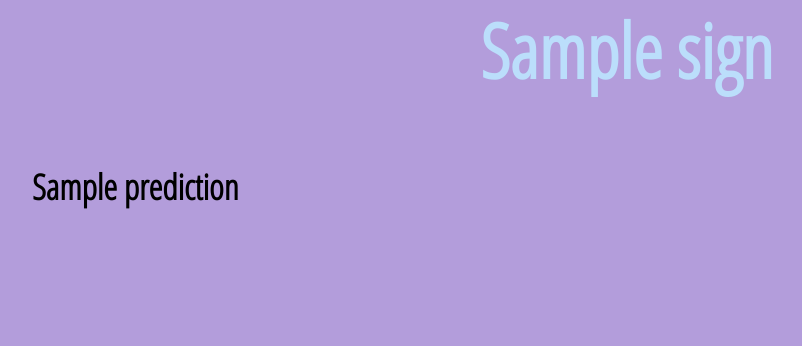
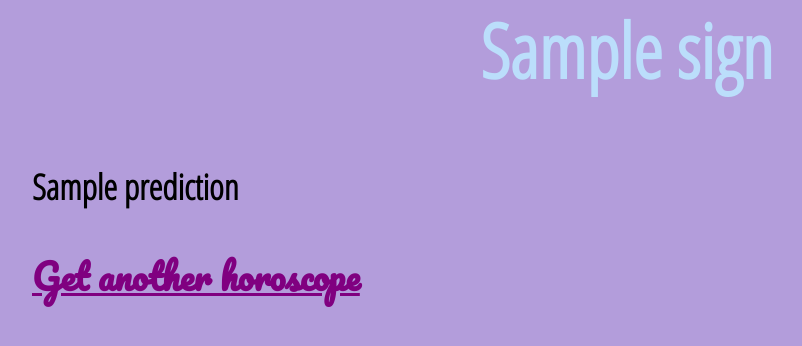
Before and after one commit to mmonteleon/horoscope, a Flask app: template app/templates/horoscope.html in a window 1280 px wide. Shown: the part 276-622 px from the top of the page, without its empty margins (26-828 px from the left). Run offline with Flask 2, Linux system fonts and the light colour scheme; the template is opened without the code that fills it: most values are stand-ins (such as "Sample title", 1, 10 or a date in 2020).

Commit message:
linked back to home

```diff
--- a/app/routes.py
+++ b/app/routes.py
@@ -4,6 +4,7 @@ from app.models import model, formopener
 
 @app.route('/')
 @app.route('/index')
+@app.route('/index.html')
 def index():
     return render_template('index.html')
 
--- a/app/static/style.css
+++ b/app/static/style.css
@@ -48,3 +48,9 @@ h3{
     font-family: 'Open Sans Condensed', sans-serif;
     color: black;
 }
+
+a{
+    font-family: 'Pacifico', cursive;
+    color: purple;
+    text-align: center;
+}
--- a/app/templates/horoscope.html
+++ b/app/templates/horoscope.html
@@ -9,9 +9,10 @@
         <h1>Daily Horoscope</h1>
             <h2>{{sign}}</h2>
 
-             <div>
-                 <h3>{{prediction}}</h3>
-             </div>
+            <h3>{{prediction}}</h3>
+
+            <h3><a href="index">Get another horoscope</a></h3>
+
 
     </body>
 </html>
```
